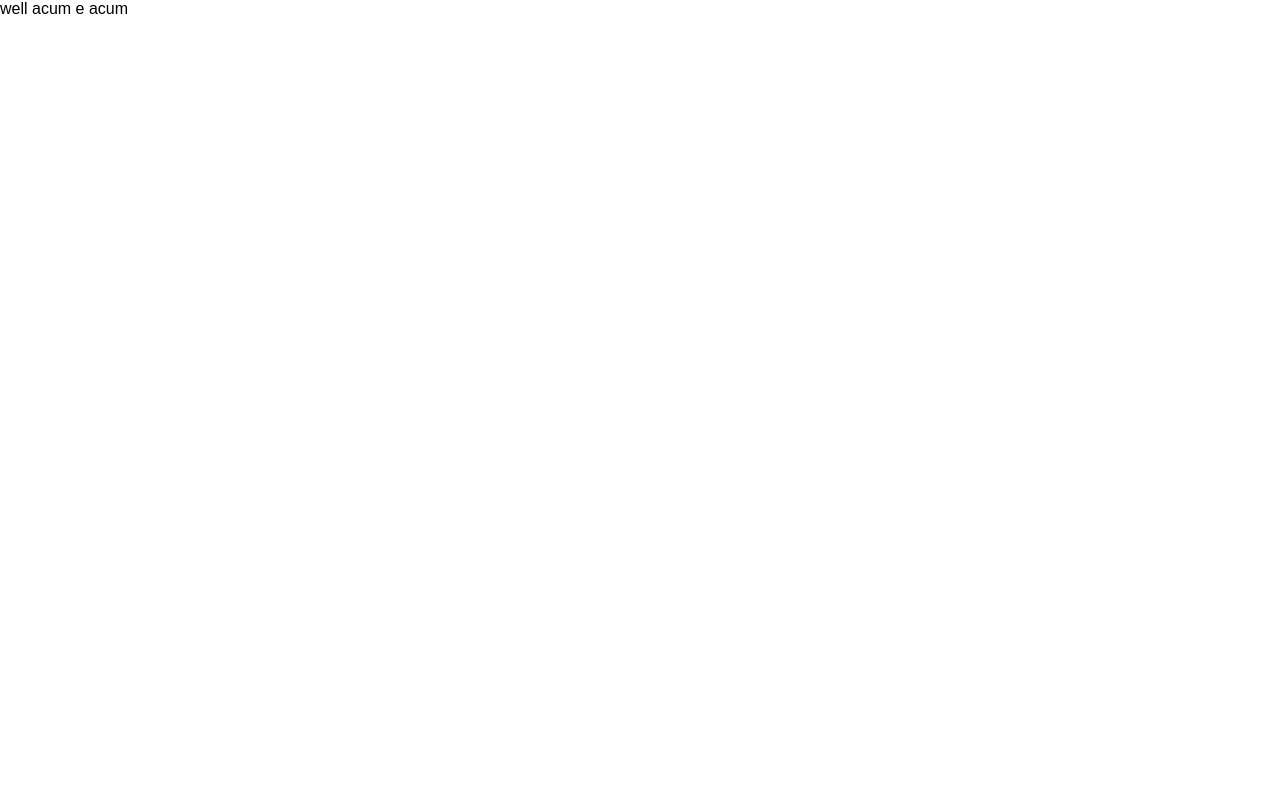
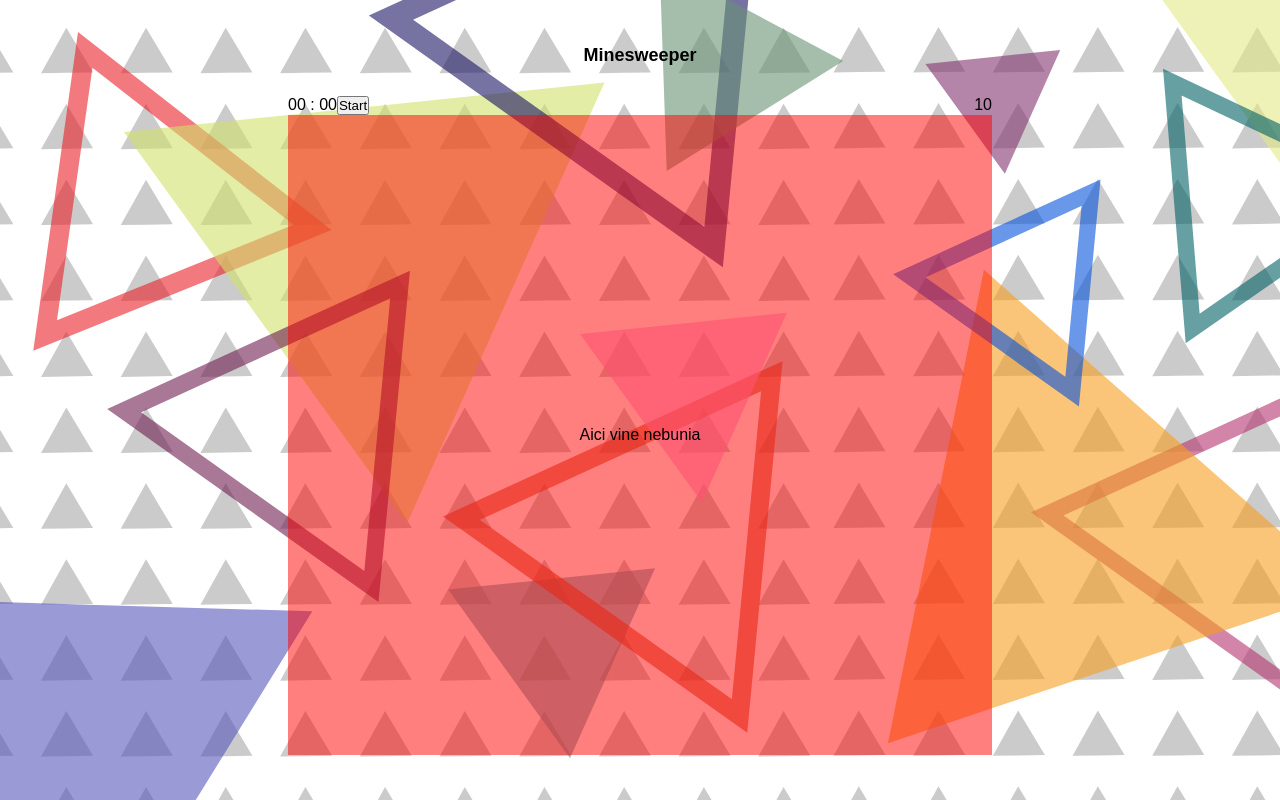
Before and after one commit to anabordeianu/minesweeper, a React app in the folder minesweeper-ttj/: page / in a window 1280 px wide. Built offline with nearby package versions, Linux system fonts and the light colour scheme.

Commit message:
timer + background, css tweaks

```diff
--- a/minesweeper-ttj/src/Minesweeper.css
+++ b/minesweeper-ttj/src/Minesweeper.css
@@ -0,0 +1,24 @@
+
+.main-container {
+    height: 100vh;
+    flex-direction: column;
+}
+
+.container {
+    position: relative;
+    height: 80vh;
+    width: 55vw;
+    background-color: rgba(255, 0, 0, 0.5);
+}
+
+.status {
+    display: flex;
+    width: 55vw;
+    justify-content: space-between;
+}
+
+.title {
+    margin-bottom: 30px;
+    font-size: large;
+    font-weight: 700;
+}
--- a/minesweeper-ttj/src/Minesweeper.js
+++ b/minesweeper-ttj/src/Minesweeper.js
@@ -1,20 +1,109 @@
 import React from 'react';
 import './Minesweeper.css';
 
-class Minesweeper extends React.Component {
+class MineCount extends React.Component {
+    constructor(props) {
+        super(props);
+        this.state = {
+            number: 10 /* numarul de mine din joc */
+        }
+    }
+    /* mai trb iconita */
     render() {
         return (
-            <div className="container">well acum e acum</div>
+            <div className="mineCount">
+                {this.state.number}
+            </div>
         )
     }
 }
 
-function Render() {
+class Timer extends React.Component {
+    constructor(props) {
+        super(props);
+        this.state = {
+            timerOn: false,
+            timerStart: 0,
+            timerElapsed: 0
+         };
+
+        this.startTimer = this.startTimer.bind(this);
+    }
+
+    startTimer() {
+
+        this.setState({
+            timerOn: true,
+            timerStart: Date.now(),
+            timerElapsed: this.state.timerElapsed
+        });
+
+        this.timer = setInterval(() => {
+            this.setState({
+                timerElapsed: Date.now() - this.state.timerStart
+            });
+        }, 1000);
+        console.log(this.state.timerElapsed);
+    }
+
+    stopTimer() {
+        this.setState({
+            timerOn: false
+        })
+    }
+
+    render() {
+        const { timerElapsed } = this.state;
+        let seconds = ("0" + (Math.floor(timerElapsed / 1000) % 60)).slice(-2);
+        let minutes = ("0" + (Math.floor(timerElapsed / 60000) % 60)).slice(-2);
+
+        /* mai trb iconita */
+        return (
+            <div className="timer-display">
+                {minutes} : {seconds}
+                {
+                    !this.state.timerOn &&
+                    <button onClick={this.startTimer}>Start</button>
+                }
+            </div>
+        )
+    }
+
+}
+
+function Status () {
     return (
-        <React.Fragment>
+        <>
+        <div className="title">Minesweeper</div>
+        <div className="status">
+            <Timer />
+            <MineCount />
+        </div>
+        </>
+    )
+}
+class Minesweeper extends React.Component {
+    constructor(props) {
+        super(props);
+        this.state = {
+            username: ""
+        };
+    }
+
+    render() {
+        return (
+            <div className="container flex-center">Aici vine nebunia</div>
+        )
+    }
+}
+
+function RenderGame() {
+    return (
+        <div className="main-container flex-center">
+            <Status />
             <Minesweeper />
-        </React.Fragment>
+        </div>
     )
 }
 
-export default Minesweeper;
+export default RenderGame;
--- a/minesweeper-ttj/src/index.css
+++ b/minesweeper-ttj/src/index.css
@@ -1,3 +1,11 @@
+html {
+  background-image: url(./assets/background.svg);
+  background-repeat: no-repeat;
+  background-size: cover;
+  height: 100%;
+  overflow: hidden;
+}
+
 body {
   margin: 0;
   font-family: -apple-system, BlinkMacSystemFont, 'Segoe UI', 'Roboto', 'Oxygen',
```
Also changed, not shown: minesweeper-ttj/src/assets/background.svg (renamed from Untitled-1.svg).
